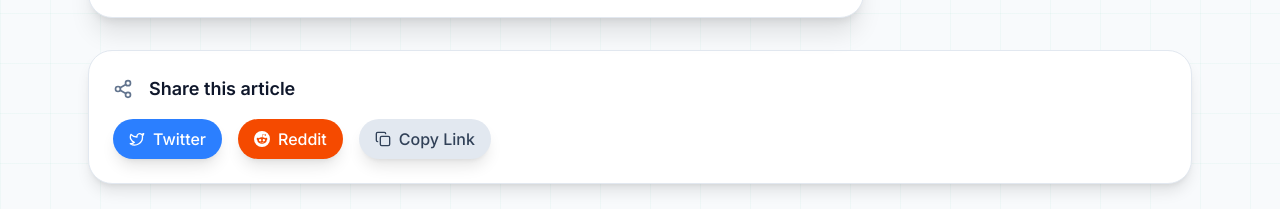
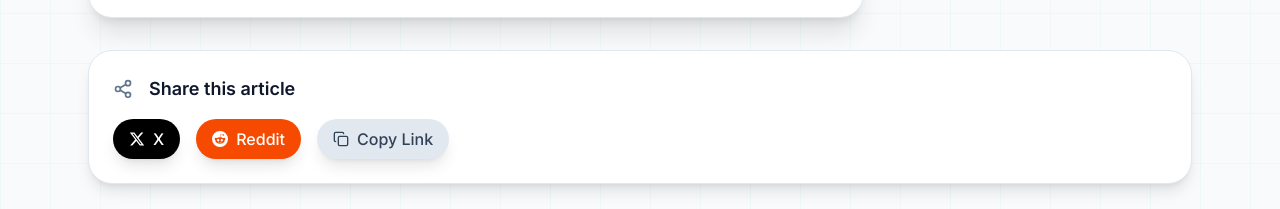
Before and after one commit to xiaomo945/useaitools-me, a Next.js app: page /blog/ai-tools-for-sales-forecasting-in-2026 in a window 1280 px wide. Shown: the part 5937-6146 px from the top of the page. Built offline with nearby package versions, Linux system fonts and the light colour scheme.

Commit message:
品牌升级：全局替换 Twitter 图标为 X 标志

```diff
--- a/app/blog/[slug]/ClientBlogDetail.tsx
+++ b/app/blog/[slug]/ClientBlogDetail.tsx
@@ -343,15 +343,15 @@ export default function ClientBlogDetail({
           </div>
           <div className="flex flex-wrap gap-4">
             <a
-              href={`https://twitter.com/intent/tweet?text=${encodedTitle}&url=${encodeURIComponent(url)}`}
+              href={`https://x.com/intent/tweet?text=${encodedTitle}&url=${encodeURIComponent(url)}`}
               target="_blank"
               rel="noopener noreferrer"
-              className="flex items-center gap-2 px-4 py-2 bg-blue-500 hover:bg-blue-600 text-white font-medium rounded-full shadow-lg hover:shadow-xl hover:-translate-y-0.5 transition-all duration-300"
+              className="flex items-center gap-2 px-4 py-2 bg-black hover:bg-gray-800 text-white font-medium rounded-full shadow-lg hover:shadow-xl hover:-translate-y-0.5 transition-all duration-300"
             >
-              <svg xmlns="http://www.w3.org/2000/svg" width="24" height="24" viewBox="0 0 24 24" fill="none" stroke="currentColor" strokeWidth="2" strokeLinecap="round" strokeLinejoin="round" className="w-4 h-4">
-                <path d="M22 4s-.7 2.1-2 3.4c1.6 10-9.4 17.3-18 11.6 2.2.1 4.4-.6 6-2C3 15.5.5 9.6 3 5c2.2 2.6 5.6 4.1 9 4-.9-4.2 4-6.6 7-3.8 1.1 0 3-1.2 3-1.2z"/>
+              <svg viewBox="0 0 24 24" fill="currentColor" className="w-4 h-4">
+                <path d="M18.244 2.25h3.308l-7.227 8.26 8.502 11.24H16.17l-5.214-6.817L4.99 21.75H1.68l7.73-8.835L1.254 2.25H8.08l4.713 6.231zm-1.161 17.52h1.833L7.084 4.126H5.117z"/>
               </svg>
-              Twitter
+              X
             </a>
             <a
               href={`https://www.reddit.com/submit?url=${encodeURIComponent(url)}&title=${encodedTitle}`}
--- a/app/components/Footer.tsx
+++ b/app/components/Footer.tsx
@@ -25,11 +25,11 @@ export default function Footer() {
             {/* Social Media Links */}
             <div className="flex justify-center gap-4 mb-6">
               <a
-                href="https://twitter.com/jiongxiaomo"
+                href="https://x.com/jiongxiaomo"
                 target="_blank"
                 rel="noopener noreferrer"
                 className="text-slate-500 hover:text-slate-700 dark:text-gray-400 dark:hover:text-gray-200 transition-colors duration-300"
-                aria-label="Twitter/X"
+                aria-label="X (formerly Twitter)"
               >
                 <svg className="w-6 h-6" fill="currentColor" viewBox="0 0 24 24">
                   <path d="M18.244 2.25h3.308l-7.227 8.26 8.502 11.24H16.17l-5.214-6.817L4.99 21.75H1.68l7.73-8.835L1.254 2.25H8.08l4.713 6.231zm-1.161 17.52h1.833L7.084 4.126H5.117z"/>
--- a/app/layout.tsx
+++ b/app/layout.tsx
@@ -75,7 +75,7 @@ export default function RootLayout({
                 "height": 200
               },
               "sameAs": [
-                "https://twitter.com/jiongxiaomo",
+                "https://x.com/jiongxiaomo",
                 "https://github.com/xiaomo945"
               ],
               "publisher": {
--- a/app/submit/page.tsx
+++ b/app/submit/page.tsx
@@ -103,15 +103,15 @@ export default function SubmitToolPage() {
                 )}
               </button>
               <a
-                href="https://twitter.com/intent/tweet?text=I%20just%20submitted%20a%20new%20AI%20tool%20to%20Use%20AI%20Tools%20directory!%20Check%20it%20out%20https://useaitools.me"
+                href="https://x.com/intent/tweet?text=I%20just%20submitted%20a%20new%20AI%20tool%20to%20Use%20AI%20Tools%20directory!%20Check%20it%20out%20https://useaitools.me"
                 target="_blank"
                 rel="noopener noreferrer"
-                className="inline-flex items-center gap-2 px-6 py-3 bg-sky-500 text-white font-semibold rounded-xl hover:bg-sky-600 transition-all duration-300"
+                className="inline-flex items-center gap-2 px-6 py-3 bg-black text-white font-semibold rounded-xl hover:bg-gray-800 transition-all duration-300"
               >
                 <svg className="w-5 h-5" fill="currentColor" viewBox="0 0 24 24">
                   <path d="M18.244 2.25h3.308l-7.227 8.26 8.502 11.24H16.17l-5.214-6.817L4.99 21.75H1.68l7.73-8.835L1.254 2.25H8.08l4.713 6.231zm-1.161 17.52h1.833L7.084 4.126H5.117z"/>
                 </svg>
-                Tweet
+                X
               </a>
             </div>
 
```
